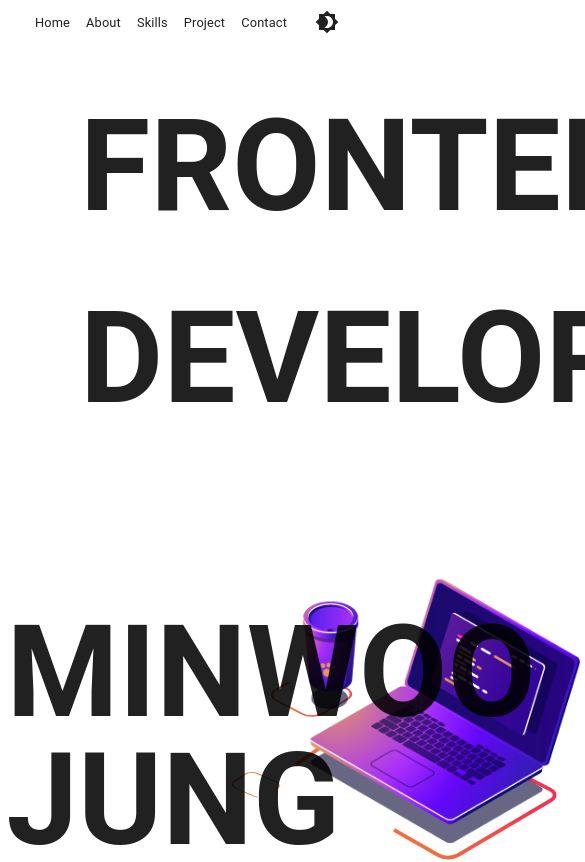
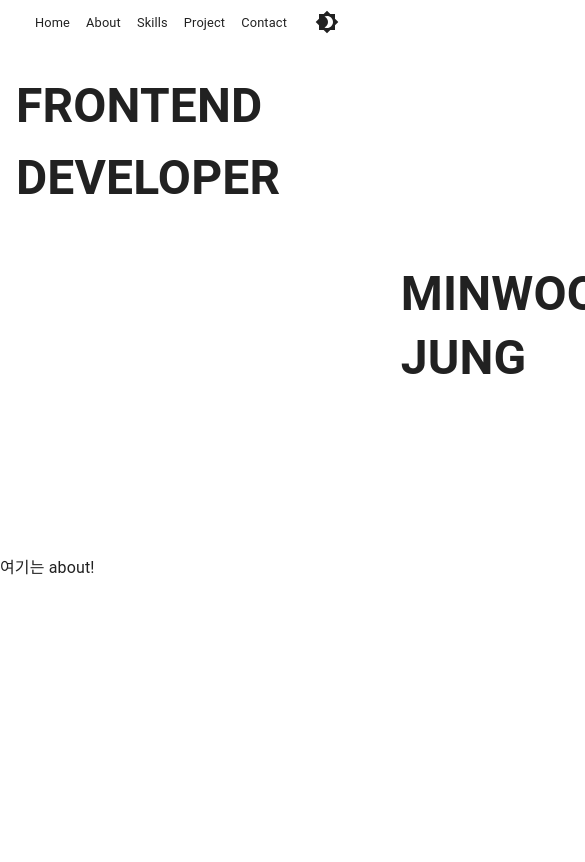
Before and after one commit to DevMinwoo-Jung/Minwoo_Portfolio, a React (Create React App) app: page / in a window 390 px wide. Shown: the top 862 px of the page, 585 px wide, since content can reach past the window. Built offline with nearby package versions, Linux system fonts and the light colour scheme.

Commit message:
20220614

```diff
--- a/src/components/Home/Home.tsx
+++ b/src/components/Home/Home.tsx
@@ -8,37 +8,50 @@ const Main = () => {
         marginTop: '70px'
     })
 
-    const MainIntro = styled('h1')({
+    const MainIntro = styled('h1')(({ theme }) => ({
         fontSize: '8rem',
         margin: '1rem 0 0 5rem',
-    })
+        [theme.breakpoints.down('sm')]: {
+            fontSize: '3rem',
+            margin: '1rem 0 2rem 1rem',
+        },
+    }));
 
     const ImageAndPara = styled('div')({
         position: 'relative',
-        display: 'flex'
+        display: 'flex',
+        justifyContent: 'space-between'
     })
 
-    const Name = styled('div')({
+    const NamePara = styled('h1')(({ theme }) => ({
+        fontSize: '8rem',
+        lineHeight: '8rem',
+        [theme.breakpoints.down('sm')]: {
+            fontSize: '3rem',
+            margin: '1rem 0 0 1rem',
+            lineHeight: '4rem',
+        },
+    }));
+
+    const Name = styled('div')(({ theme }) => ({
         position: 'absolute',
         bottom: '4rem',
-        right: '4rem'
-    })
+        right: '4rem',
+        [theme.breakpoints.down('sm')]: {
+            bottom: '6.5rem',
+            right: '1rem',
+        },
+    }));
 
-    const NamePara = styled('h1')({
-        fontSize: '8rem',
-        lineHeight: '8rem'
-    })
 
     return (
         <MainStyle>
             <MainIntro>FRONTEND <br/>DEVELOPER</MainIntro>
             <ImageAndPara>
                 <MainImage/>
-                <Name>
                     <NamePara>
                         MINWOO <br/>JUNG
                     </NamePara>
-                </Name>
             </ImageAndPara>
         </MainStyle>
     )
--- a/src/components/footer/Footer.tsx
+++ b/src/components/footer/Footer.tsx
@@ -6,7 +6,7 @@ const Footer = () => {
   const theme: Theme = useTheme()
   const FooterStyle = styled('div')({
     width: '100%',
-    border: '1px solid black',
+
     height: '50px',
     display: 'flex',
     alignItems: 'center'
--- a/src/components/lottie/MainImage.jsx
+++ b/src/components/lottie/MainImage.jsx
@@ -1,6 +1,7 @@
 import { useLottie } from 'lottie-react'
 import React, {useRef, memo } from 'react'
 import mainImage from '../../lottieJSON/main.json'
+import {styled} from "@mui/system";
 
 const _MainImage = () => {
     const lottie = useRef()
@@ -12,17 +13,25 @@ const _MainImage = () => {
         name: 'mainImage',
         container: lottie.current
       };
-    const style = {
+
+    const Style = styled('div')(({ theme }) => ({
         width: '35rem',
         height: '35rem',
         marginLeft: '10rem',
-    }
-    const { View } = useLottie(options, style);
+        [theme.breakpoints.down('sm')]: {
+            width: '15rem',
+            height: '15rem',
+            marginLeft: '2rem',
+        },
+    }));
+
+
+    const { View } = useLottie(options);
 
       return (
-        <div ref={lottie}>
+        <Style ref={lottie}>
             {View}
-        </div>
+        </Style>
       )
 }
 
--- a/src/components/projects/Project.tsx
+++ b/src/components/projects/Project.tsx
@@ -1,5 +1,4 @@
 import React, { VFC } from 'react'
-import { useTheme } from '@mui/material/styles'
 import Box from '@mui/material/Box'
 import Card from '@mui/material/Card'
 import CardMedia from '@mui/material/CardMedia'
@@ -14,26 +13,40 @@ export type ProjectProps =  {
 }
 
 const Project:VFC<ProjectProps> = (props) => {
-    const theme = useTheme();
     const { project } = props
 
-    const CardStyle = styled(Card)({
+    const CardStyle = styled(Card)(({ theme }) => ({
+        width: '60rem',
+        height: '25rem',
+        display: 'flex',
+        margin: 'auto',
+        [theme.breakpoints.between('xl', 'md')]: {
+            width: theme.breakpoints.values.xl
+        },
+        [theme.breakpoints.down('sm')]: {
+            width: '25rem',
+            height: '40rem',
+            display: 'block'
+        },
+    }));
 
-        width: '1000px',
-        height: '300px',
-        display: 'flex',
-        margin: 'auto'
-    })
-
-    const CardMediaStyle = styled(CardMedia)({
-        width: '300px'
-    })
+    const CardMediaStyle = styled(CardMedia)(({ theme }) => ({
+        width: '20rem',
+        [theme.breakpoints.between('xl', 'md')]: {
+            width: theme.breakpoints.values.xl
+        },
+        [theme.breakpoints.down('sm')]: {
+            height: '20rem',
+            width: '25rem',
+        },
+    }));
 
     const CardContentStyle = styled('div')({
         margin: '0 2rem',
         textAlign: 'left',
         maxWidth: '650px',
-        height: '100%'
+        height: '100%',
+        width: '90%'
     })
 
     const CardDiv = styled('div')({
--- a/src/components/skills/Skill.tsx
+++ b/src/components/skills/Skill.tsx
@@ -18,7 +18,7 @@ const Skill:VFC<skillProps> = (props) => {
         [theme.breakpoints.up('xl')]: {
             width: '120px',
             height: '120px',
-            margin: '2rem 10rem 2rem 10rem',
+            margin: '2rem',
         },
         [theme.breakpoints.down('sm')]: {
             width: '80px',
--- a/src/components/skills/Skills.tsx
+++ b/src/components/skills/Skills.tsx
@@ -4,6 +4,7 @@ import { RefType } from '../../utils/type'
 import { Slide } from '@mui/material'
 import Skill from './Skill'
 import { skills } from '../../data'
+import Grid from '@mui/material/Grid'
 
 const Skills = ({ skillsOffsetTop }: RefType) => {
 
@@ -29,15 +30,17 @@ const Skills = ({ skillsOffsetTop }: RefType) => {
     return (
         <SkillsStyle ref={scrollRef}>
             <Slide direction="up" in={!hideSkills}>
-                <div>
+                <Grid container>
                     {
                         Object.keys(skills)
                             .map((key) => skills[key])
                             .map((data) => (
-                                <Skill data={data} key={Math.random()} />
+                                <Grid item sm={12} md={6} xl={6}>
+                                    <Skill data={data} key={data.skillName} />
+                                </Grid>
                             ))
                     }
-                </div>
+                </Grid>
             </Slide>
         </SkillsStyle>
     )
```
Also changed, not shown: 2 other files (tests, documents, lock files or other folders).
